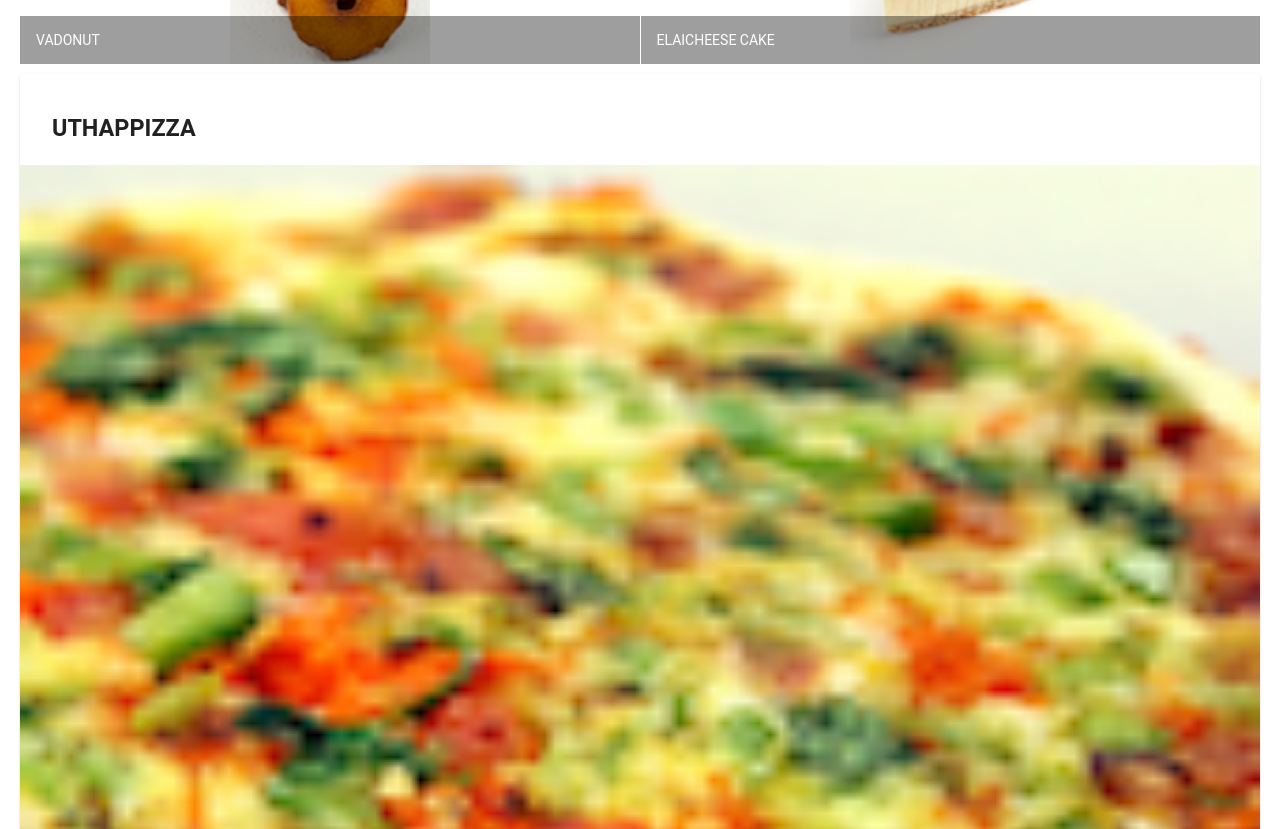
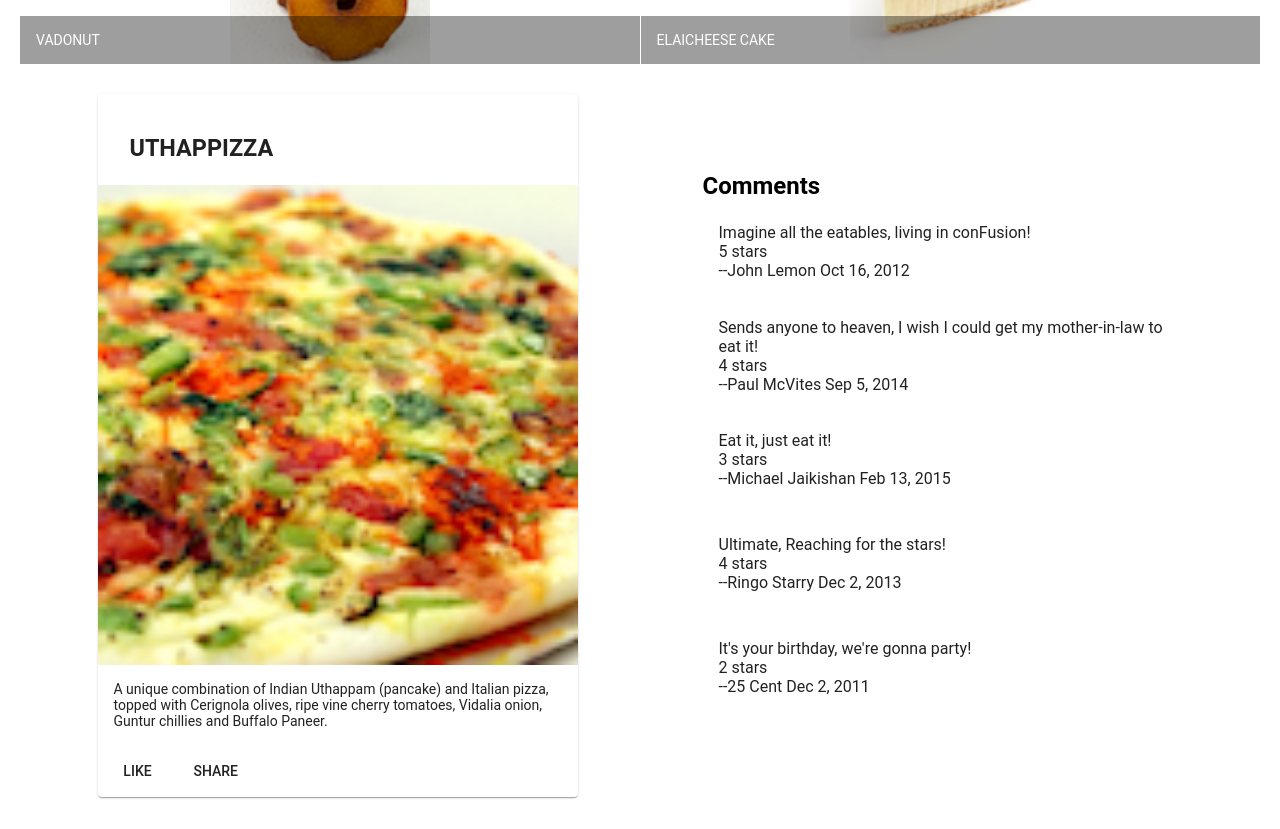
Before and after one commit to ctir006/Angular, an Angular app: page / in a window 1280 px wide. Shown: the part 500-1329 px from the top of the page. Built offline with nearby package versions, Linux system fonts and the light colour scheme.

Commit message:
Assignment-1

```diff
--- a/src/app/app.module.ts
+++ b/src/app/app.module.ts
@@ -10,11 +10,13 @@
 import { MatGridListModule } from '@angular/material/grid-list';
 import { MatCardModule } from '@angular/material/card';
 import { MatButtonModule } from '@angular/material/button';
+import { DishdetailComponent } from './dishdetail/dishdetail.component';
 
 @NgModule({
   declarations: [
     AppComponent,
-    MenuComponent
+    MenuComponent,
+    DishdetailComponent
   ],
   imports: [
       BrowserModule,
--- /dev/null
+++ b/src/app/dishdetail/dishdetail.component.html
@@ -0,0 +1,38 @@
+<div class="container"
+     fxLayout="row"
+     fxLayout.sm="column"
+     fxLayout.xs="column"
+     fxLayoutAlign.gt-md="space-around center"
+     fxLayoutGap="10px"
+     fxLayoutGap.xs="0">
+  <div fxFlex="40">
+    <div fxFlex *ngIf="dish">
+      <mat-card>
+        <mat-card-header>
+          <mat-card-title>
+            <h3>{{dish.name | uppercase}}</h3>
+          </mat-card-title>
+        </mat-card-header>
+        <img mat-card-image src={{dish.image}} alt={{dish.name}}>
+        <mat-card-content>
+          <p>
+            {{dish.description}}
+          </p>
+        </mat-card-content>
+        <mat-card-actions>
+          <button mat-button>LIKE</button>
+          <button mat-button>SHARE</button>
+        </mat-card-actions>
+      </mat-card>
+    </div>
+  </div>
+  <div fxFlex="40">
+    <div fxFlex *ngIf="comments">
+      <h2><strong>Comments</strong></h2>
+      <mat-list *ngFor="let d of comments">
+        <mat-list-item>{{d.comment}} <br> {{d.rating}} stars <br> --{{d.author}} {{d.date | date}}</mat-list-item>
+        <mat-list-item></mat-list-item>
+      </mat-list>
+    </div>
+  </div>
+</div>
--- /dev/null
+++ b/src/app/dishdetail/dishdetail.component.ts
@@ -0,0 +1,58 @@
+import { Component, OnInit } from '@angular/core';
+
+const DISH = {
+    name: 'Uthappizza',
+    image: '/assets/images/uthappizza.png',
+    category: 'mains',
+    label: 'Hot',
+    price: '4.99',
+    // tslint:disable-next-line:max-line-length
+    description: 'A unique combination of Indian Uthappam (pancake) and Italian pizza, topped with Cerignola olives, ripe vine cherry tomatoes, Vidalia onion, Guntur chillies and Buffalo Paneer.',
+    comments: [
+        {
+            rating: 5,
+            comment: 'Imagine all the eatables, living in conFusion!',
+            author: 'John Lemon',
+            date: '2012-10-16T17:57:28.556094Z'
+        },
+        {
+            rating: 4,
+            comment: 'Sends anyone to heaven, I wish I could get my mother-in-law to eat it!',
+            author: 'Paul McVites',
+            date: '2014-09-05T17:57:28.556094Z'
+        },
+        {
+            rating: 3,
+            comment: 'Eat it, just eat it!',
+            author: 'Michael Jaikishan',
+            date: '2015-02-13T17:57:28.556094Z'
+        },
+        {
+            rating: 4,
+            comment: 'Ultimate, Reaching for the stars!',
+            author: 'Ringo Starry',
+            date: '2013-12-02T17:57:28.556094Z'
+        },
+        {
+            rating: 2,
+            comment: 'It\'s your birthday, we\'re gonna party!',
+            author: '25 Cent',
+            date: '2011-12-02T17:57:28.556094Z'
+        }
+    ]
+};
+@Component({
+  selector: 'app-dishdetail',
+  templateUrl: './dishdetail.component.html',
+  styleUrls: ['./dishdetail.component.scss']
+})
+export class DishdetailComponent implements OnInit {
+
+    dish = DISH;
+    comments = DISH["comments"];
+  constructor() { }
+
+  ngOnInit() {
+  }
+
+}
--- a/src/app/menu/menu.component.html
+++ b/src/app/menu/menu.component.html
@@ -18,24 +18,5 @@
       </mat-grid-tile>
     </mat-grid-list>
   </div>
-  <div fxFlex *ngIf="selectedDish">
-    <mat-card>
-      <mat-card-header>
-        <mat-card-title>
-          <h3>{{selectedDish.name | uppercase}}</h3>
-        </mat-card-title>
-      </mat-card-header>
-      <img mat-card-image src={{selectedDish.image}} alt={{selectedDish.name}}>
-      <mat-card-content>
-        <p>
-          {{selectedDish.description}}
-        </p>
-      </mat-card-content>
-      <mat-card-actions>
-        <button mat-button>LIKE</button>
-        <button mat-button>SHARE</button>
-      </mat-card-actions>
-    </mat-card>
-  </div>
-
+  <app-dishdetail></app-dishdetail>
 </div>
--- a/src/styles.scss
+++ b/src/styles.scss
@@ -12,3 +12,7 @@
   margin: 20px;
   display: flex;
 }
+
+.mat-list{
+  margin: 0px;
+}
```
Also changed, not shown: src/app/app.component.html (line endings or trailing spaces), src/app/dishdetail/dishdetail.component.scss (added), 1 other file (tests, documents, lock files or other folders).
